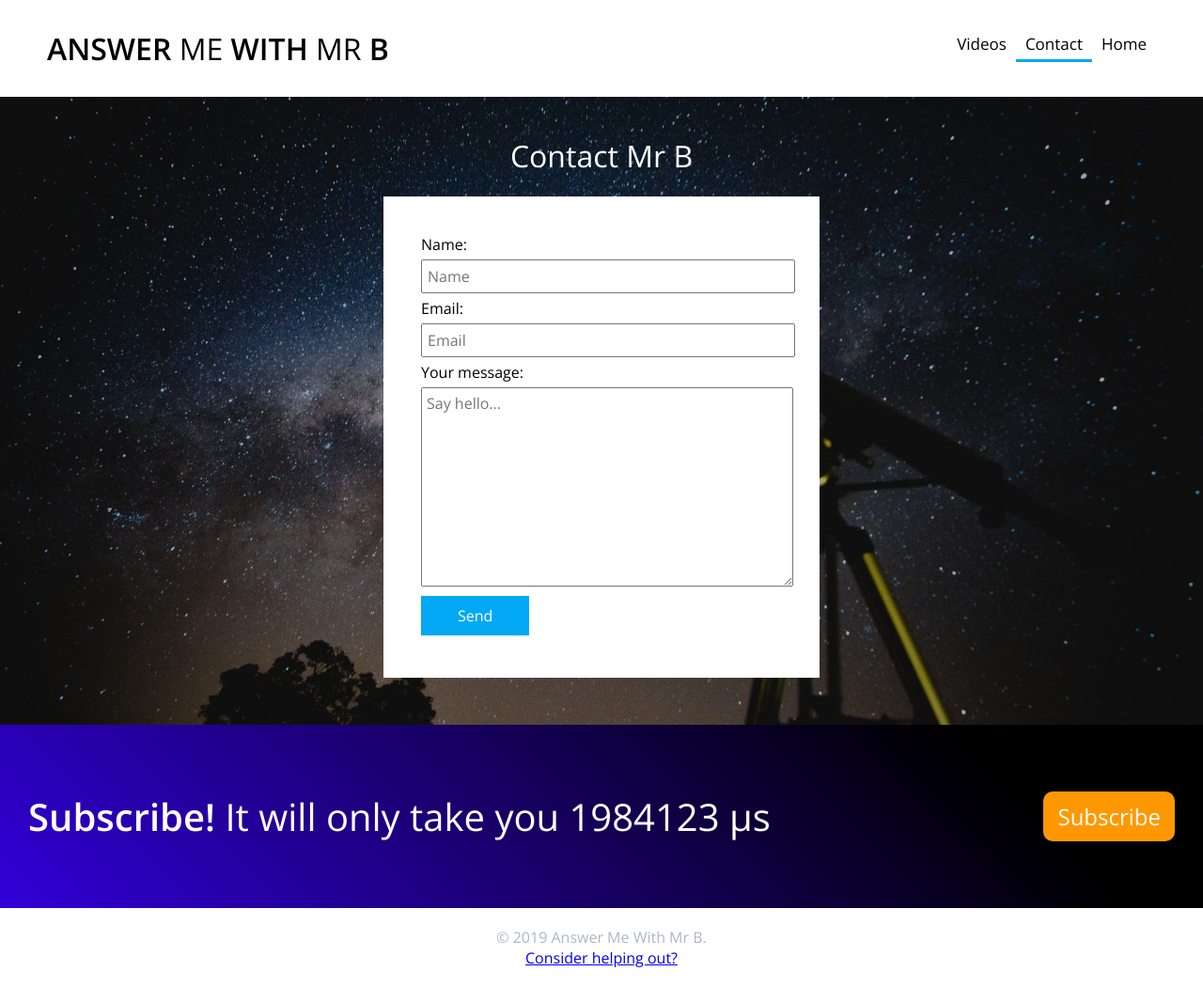
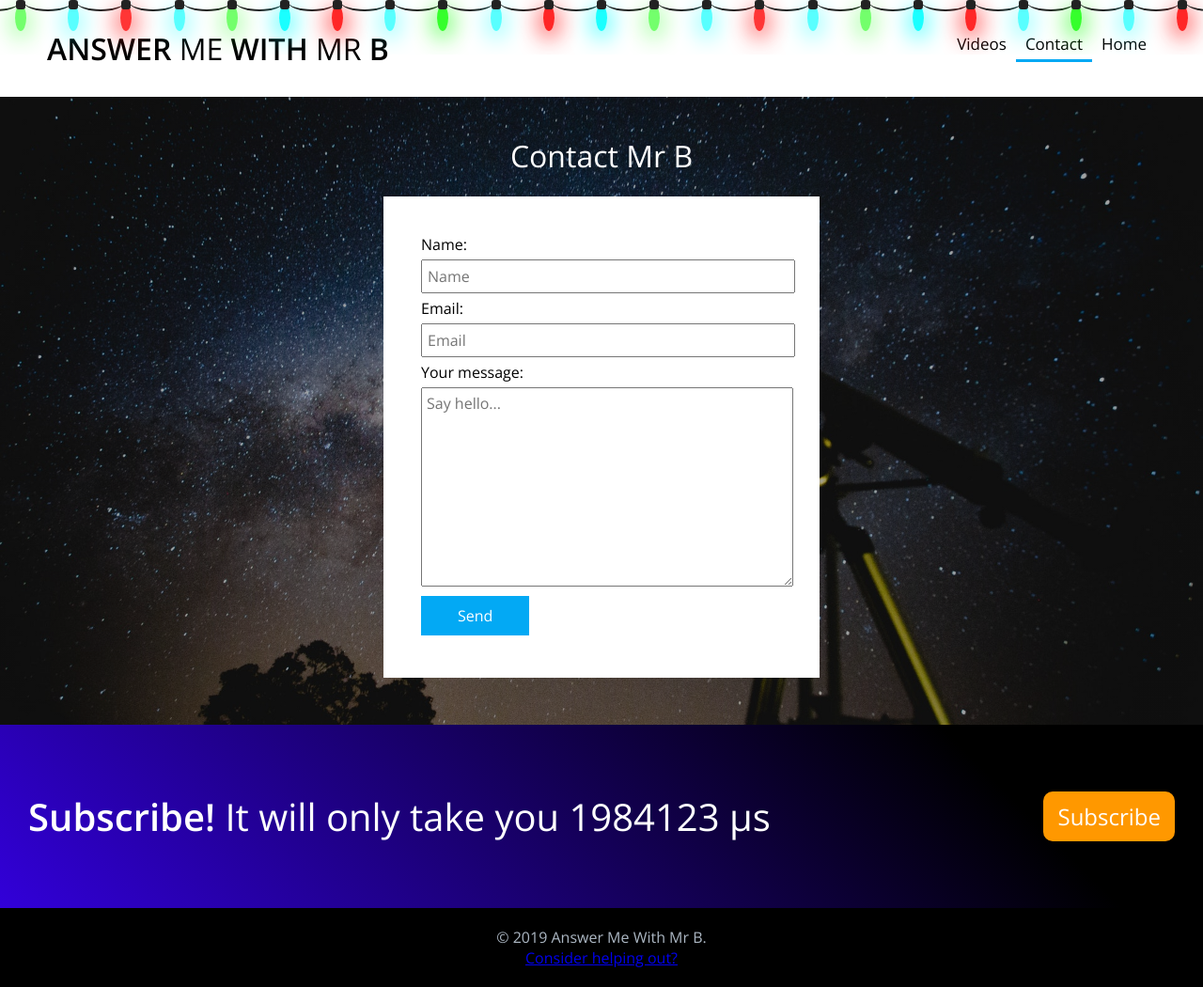
Before and after one commit to AnswerMeWithMrB/website, a Jekyll site: the page built from contact.html, in a window 1280 px wide and 1050 px high. Shown: the whole window at 94% size. Built offline with Jekyll 4.4.1, drawn with Linux system fonts in a browser that asks for light colours.

Commit message:
Add lightrope to all other pages

```diff
--- a/_layouts/subpage.html
+++ b/_layouts/subpage.html
@@ -13,9 +13,54 @@
         margin: 20px auto;
       }
     </style>
+    <link href="{{ '/main.css' | relative_url }}" rel="stylesheet">
   </head>
   <body>
     <div>
+      <ul class="lightrope">
+        <li></li>
+        <li></li>
+        <li></li>
+        <li></li>
+        <li></li>
+        <li></li>
+        <li></li>
+        <li></li>
+        <li></li>
+        <li></li>
+        <li></li>
+        <li></li>
+        <li></li>
+        <li></li>
+        <li></li>
+        <li></li>
+        <li></li>
+        <li></li>
+        <li></li>
+        <li></li>
+        <li></li>
+        <li></li>
+        <li></li>
+        <li></li>
+        <li></li>
+        <li></li>
+        <li></li>
+        <li></li>
+        <li></li>
+        <li></li>
+        <li></li>
+        <li></li>
+        <li></li>
+        <li></li>
+        <li></li>
+        <li></li>
+        <li></li>
+        <li></li>
+        <li></li>
+        <li></li>
+        <li></li>
+        <li></li>
+      </ul>
       {% include base/nav.html %}
 
       {{ content }}
```
